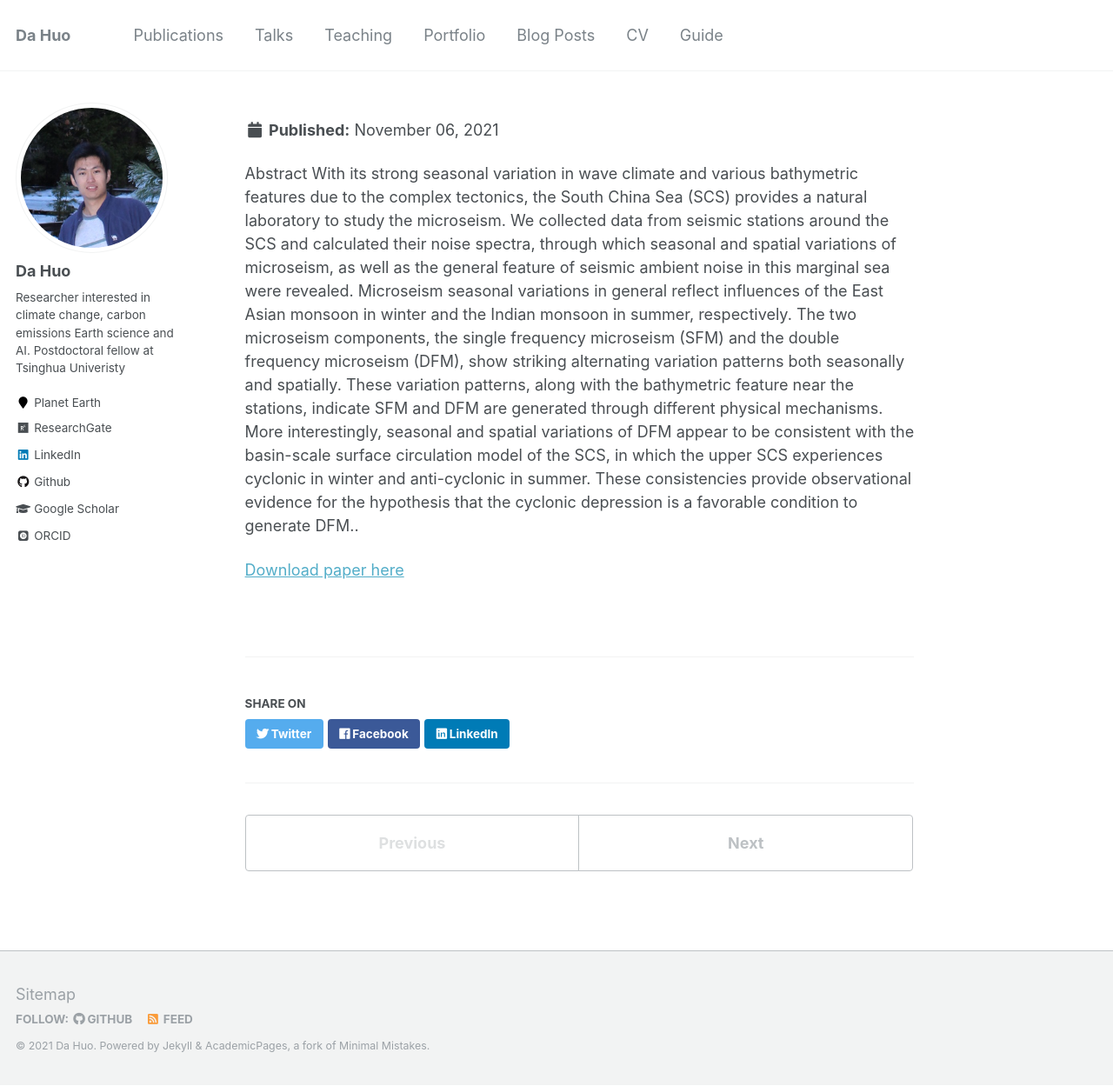
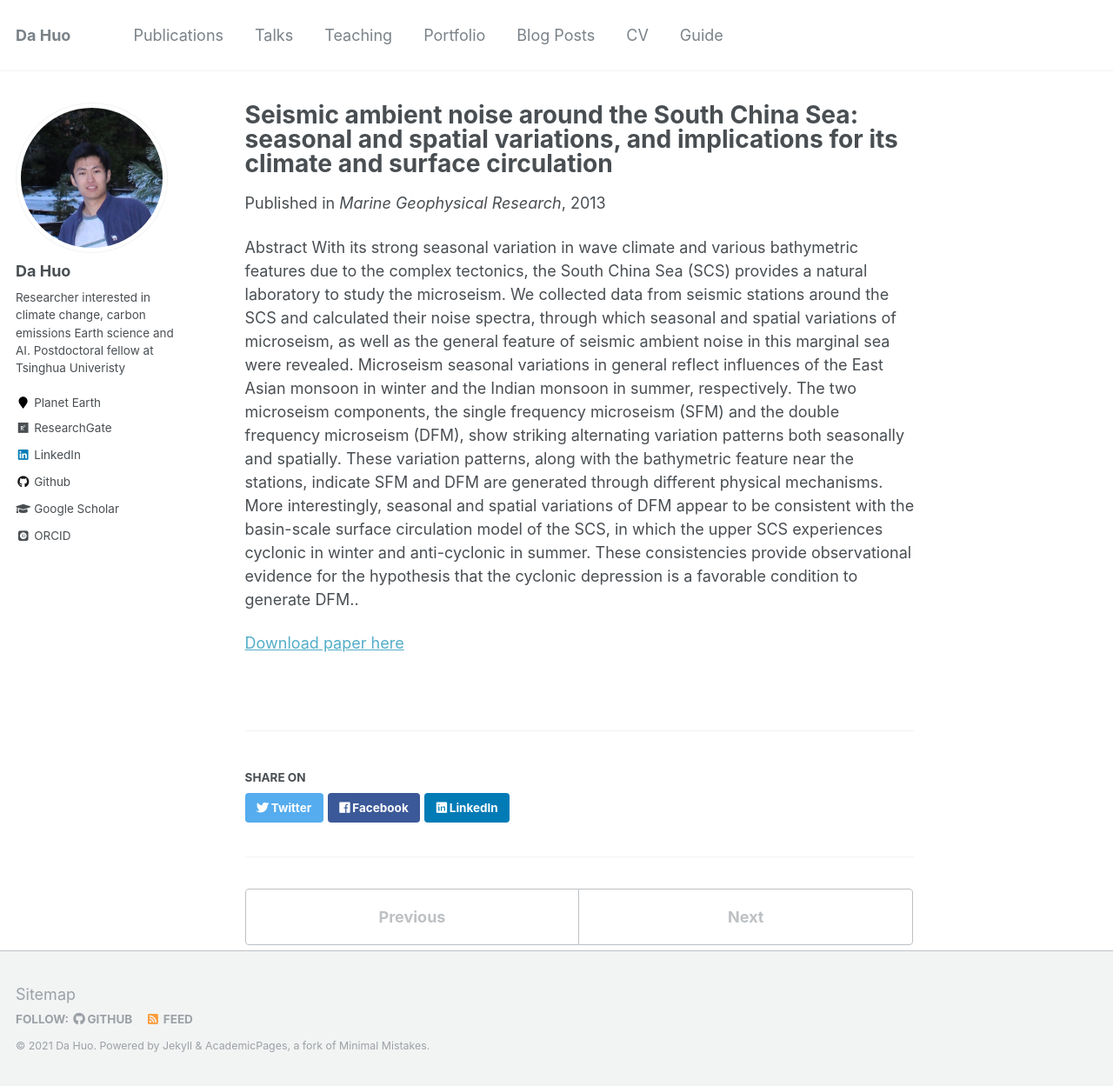
Before and after one commit to dh107/dh107.github.io, a Jekyll site: the page built from _publications/2009-10-01-paper-title-number-1.md, in a window 1280 px wide and 1249 px high. Shown: the whole window at 87% size. Built offline with Jekyll 4.4.1, drawn with Linux system fonts in a browser that asks for light colours; some web fonts are replaced.

Commit message:
academic template

```diff
--- a/_publications/2009-10-01-paper-title-number-1.md
+++ b/_publications/2009-10-01-paper-title-number-1.md
@@ -1,7 +1,7 @@
 ---
-title: ""Seismic ambient noise around the South China Sea: seasonal and spatial variations, and implications for its climate and surface circulation"
+title: "Seismic ambient noise around the South China Sea: seasonal and spatial variations, and implications for its climate and surface circulation"
 collection: publications
-permalink: /publication/2009-10-01-paper-title-number-1
+permalink: /publication/2013-05-26-Seismic ambient noise around the South China Sea
 excerpt: 'This paper is about seismic data processing for better understanding of seismic ambient noise using power spectral density and probability density function.'
 date: 2013-05-26
 venue: 'Marine Geophysical Research'
```
